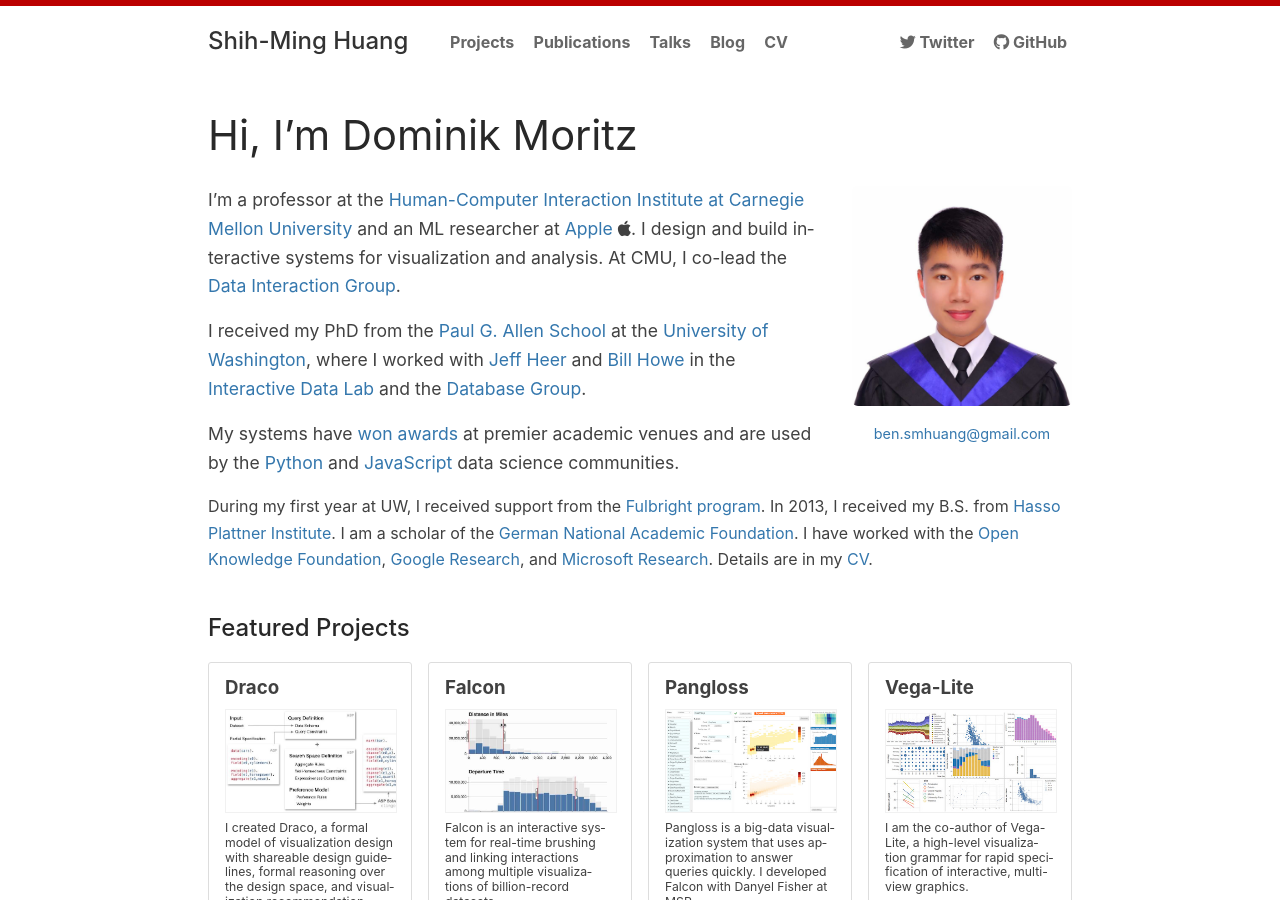
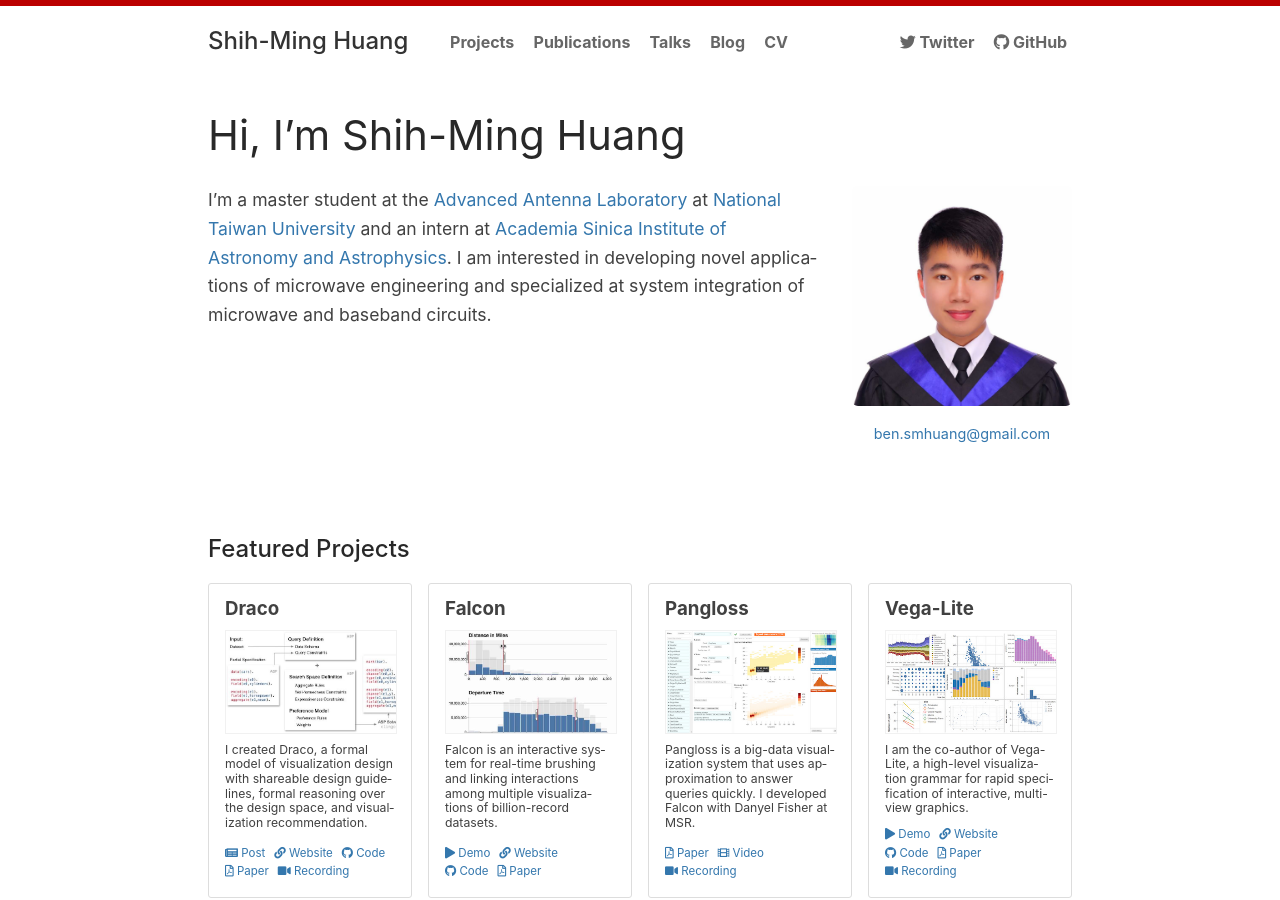
Before and after one commit to Shih-Ming/mypage, a Jekyll site: the page built from index.md, in a window 1280 px wide and 900 px high. Built offline with Jekyll 4.4.1, drawn with Linux system fonts in a browser that asks for light colours.

Commit message:
description in index.md

```diff
--- a/index.md
+++ b/index.md
@@ -4,16 +4,12 @@ title: "Home"
 class: home
 ---
 
-# Hi, I'm Dominik Moritz
+# Hi, I'm Shih-Ming Huang
 
 <div class="columns" markdown="1">
 
 <div class="intro" markdown="1">
-I'm a professor at the [Human-Computer Interaction Institute at Carnegie Mellon University](https://hcii.cmu.edu/) and an ML researcher at [Apple](https://www.apple.com/) <i class="fab fa-apple"></i>. I design and build interactive systems for visualization and analysis. At CMU, I co-lead the [Data Interaction Group](https://dig.cmu.edu/).
-
-I received my PhD from the [Paul G. Allen School](https://www.cs.washington.edu/) at the [University of Washington](https://www.washington.edu/), where I worked with [Jeff Heer](https://homes.cs.washington.edu/~jheer/) and [Bill Howe](https://homes.cs.washington.edu/~billhowe/) in the [Interactive Data Lab](http://idl.cs.washington.edu/) and the [Database Group](https://db.cs.washington.edu/).
-
-My systems have [won](https://vega.github.io/vega-lite/) [awards](https://uwdata.github.io/draco/) at premier academic venues and are used by the [Python](https://altair-viz.github.io) and [JavaScript](https://vega.github.io/vega-lite/) data science communities.
+I'm a master student at the [Advanced Antenna Laboratory](https://shihyuansite.wordpress.com/) at [National Taiwan University](https://www.ntu.edu.tw/english/) and an intern at [Academia Sinica Institute of Astronomy and Astrophysics](https://www.asiaa.sinica.edu.tw/). I am interested in developing novel applications of microwave engineering and specialized at system integration of microwave and baseband circuits.
 </div>
 
 <div class="me" markdown="1">
@@ -29,8 +25,8 @@ My systems have [won](https://vega.github.io/vega-lite/) [awards](https://uwdata
 </div>
 
 </div>
-
-During my first year at UW, I received support from the [Fulbright program](https://en.wikipedia.org/wiki/Fulbright_Program). In 2013, I received my B.S. from [Hasso Plattner Institute](https://hpi.de/). I am a scholar of the [German National Academic Foundation](http://www.studienstiftung.de/). I have worked with the [Open Knowledge Foundation](http://www.okfn.org), [Google Research](https://ai.google/research/), and [Microsoft Research](https://www.microsoft.com/en-us/research/group/vibe/). Details are in my [CV]({{ "/cv/" | relative_url }}).
+<!--
+During my first year at UW, I received support from the [Fulbright program](https://en.wikipedia.org/wiki/Fulbright_Program). In 2013, I received my B.S. from [Hasso Plattner Institute](https://hpi.de/). I am a scholar of the [German National Academic Foundation](http://www.studienstiftung.de/). I have worked with the [Open Knowledge Foundation](http://www.okfn.org), [Google Research](https://ai.google/research/), and [Microsoft Research](https://www.microsoft.com/en-us/research/group/vibe/). Details are in my [CV]({{ "/cv/" | relative_url }}). -->
 
 ## Featured Projects
 
```
